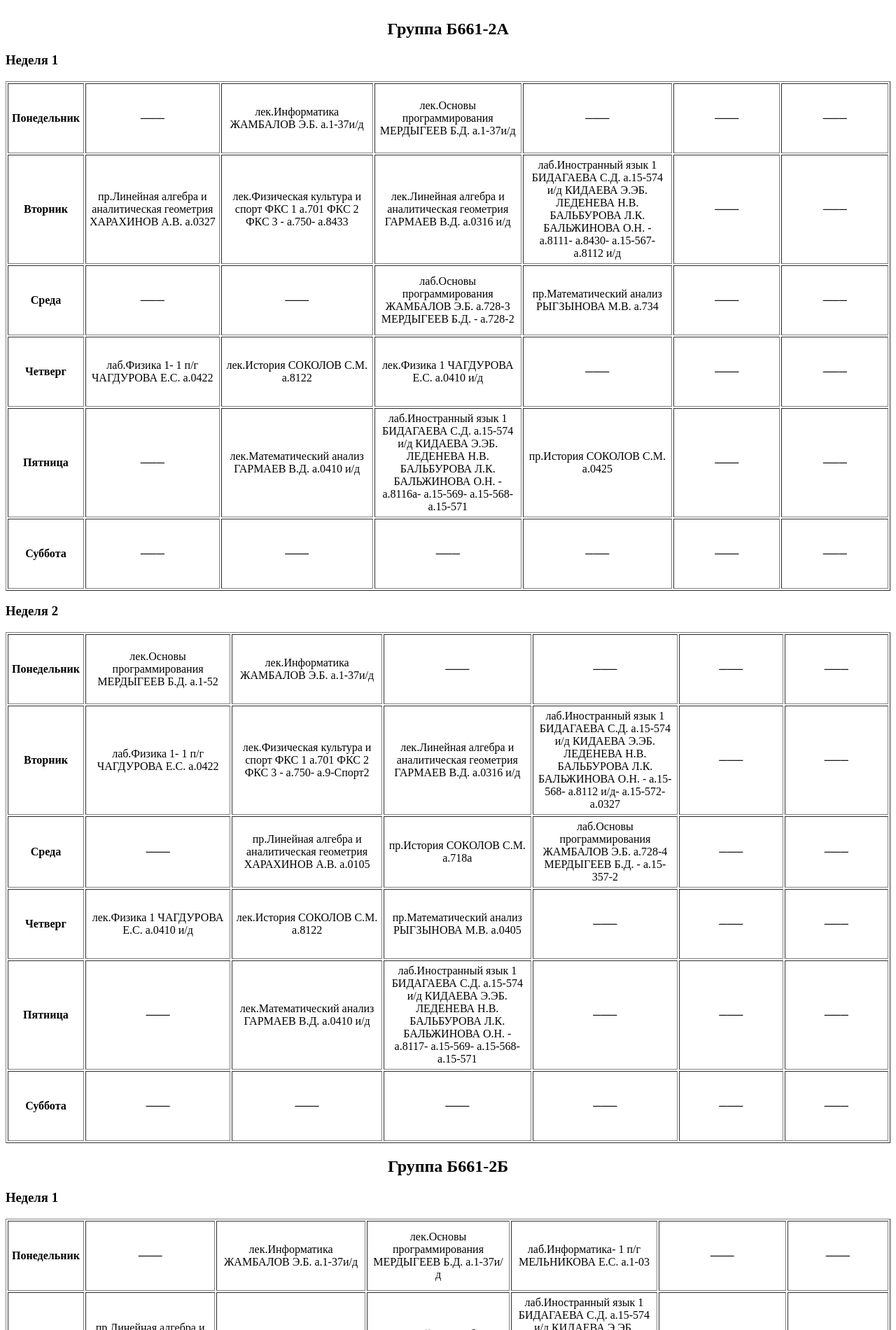
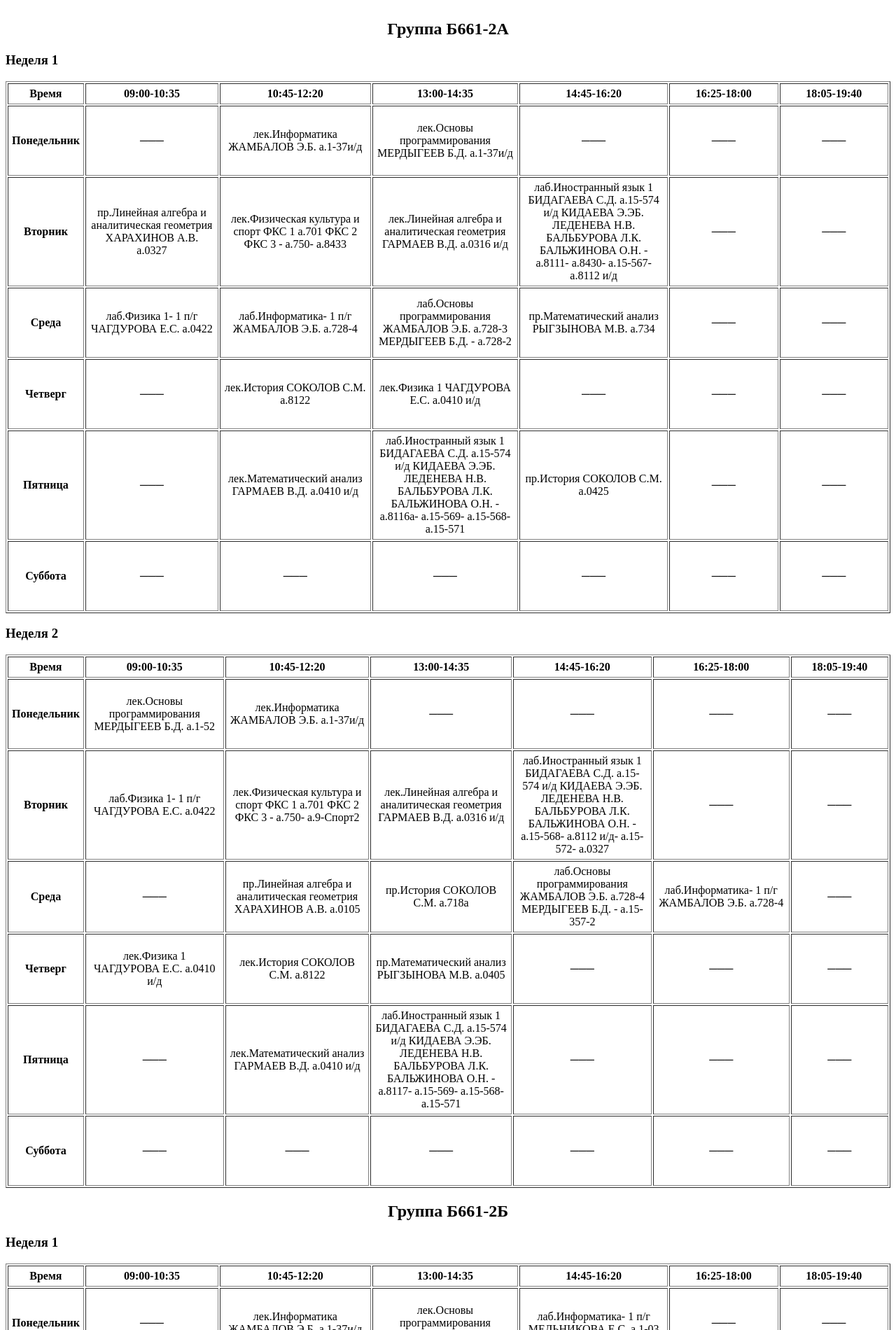
Before and after one commit to AndyTech-IT/TimeTable, a plain HTML site: page index.html in a window 1280 px wide. Shown: the top 1900 px of the page at 70% size. Drawn offline with Linux system fonts and the light colour scheme.

Commit message:
Add files via upload

```diff
--- a/index.html
+++ b/index.html
@@ -17,6 +17,15 @@
 			<h2>Группа Б661-2А</h2>
 			<h3>Неделя 1</h3>
 		</caption>
+		<thead>
+			<th>Время</th>
+			<th>09:00-10:35</th>
+			<th>10:45-12:20</th>
+			<th>13:00-14:35</th>
+			<th>14:45-16:20</th>
+			<th>16:25-18:00</th>
+			<th>18:05-19:40</th>
+		</thead>
 		<tr height="100">
 			<th>Понедельник</th>
 			<td  width="300">───</td>
@@ -37,8 +46,8 @@
 		</tr>
 		<tr height="100">
 			<th>Среда</th>
-			<td  width="300">───</td>
-			<td  width="300">───</td>
+			<td  width="300">лаб.Физика 1- 1 п/г ЧАГДУРОВА Е.С. а.0422</td>
+			<td  width="300">лаб.Информатика- 1 п/г ЖАМБАЛОВ Э.Б. а.728-4</td>
 			<td  width="300">лаб.Основы программирования ЖАМБАЛОВ Э.Б. а.728-3 МЕРДЫГЕЕВ Б.Д. - а.728-2</td>
 			<td  width="300">пр.Математический анализ РЫГЗЫНОВА М.В. а.734</td>
 			<td  width="300">───</td>
@@ -46,7 +55,7 @@
 		</tr>
 		<tr height="100">
 			<th>Четверг</th>
-			<td  width="300">лаб.Физика 1- 1 п/г ЧАГДУРОВА Е.С. а.0422</td>
+			<td  width="300">───</td>
 			<td  width="300">лек.История СОКОЛОВ С.М. а.8122</td>
 			<td  width="300">лек.Физика 1 ЧАГДУРОВА Е.С. а.0410 и/д</td>
 			<td  width="300">───</td>
@@ -78,6 +87,15 @@
 		<caption>
 			<h3>Неделя 2</h3>
 		</caption>
+		<thead>
+			<th>Время</th>
+			<th>09:00-10:35</th>
+			<th>10:45-12:20</th>
+			<th>13:00-14:35</th>
+			<th>14:45-16:20</th>
+			<th>16:25-18:00</th>
+			<th>18:05-19:40</th>
+		</thead>
 		<tr height="100">
 			<th>Понедельник</th>
 			<td  width="300">лек.Основы программирования МЕРДЫГЕЕВ Б.Д. а.1-52</td>
@@ -102,7 +120,7 @@
 			<td  width="300">пр.Линейная алгебра и аналитическая геометрия ХАРАХИНОВ А.В. а.0105</td>
 			<td  width="300">пр.История СОКОЛОВ С.М. а.718а</td>
 			<td  width="300">лаб.Основы программирования ЖАМБАЛОВ Э.Б. а.728-4 МЕРДЫГЕЕВ Б.Д. - а.15-357-2</td>
-			<td  width="300">───</td>
+			<td  width="300">лаб.Информатика- 1 п/г ЖАМБАЛОВ Э.Б. а.728-4</td>
 			<td  width="300">───</td>
 		</tr>
 		<tr height="100">
@@ -140,6 +158,15 @@
 			<h2>Группа Б661-2Б</h2>
 			<h3>Неделя 1</h3>
 		</caption>
+		<thead>
+			<th>Время</th>
+			<th>09:00-10:35</th>
+			<th>10:45-12:20</th>
+			<th>13:00-14:35</th>
+			<th>14:45-16:20</th>
+			<th>16:25-18:00</th>
+			<th>18:05-19:40</th>
+		</thead>
 		<tr height="100">
 			<th>Понедельник</th>
 			<td  width="300">───</td>
@@ -161,7 +188,7 @@
 		<tr height="100">
 			<th>Среда</th>
 			<td  width="300">───</td>
-			<td  width="300">лаб.Информатика- 1 п/г ЖАМБАЛОВ Э.Б. а.728-4</td>
+			<td  width="300">───</td>
 			<td  width="300">лаб.Основы программирования ЖАМБАЛОВ Э.Б. а.728-3 МЕРДЫГЕЕВ Б.Д. - а.728-2</td>
 			<td  width="300">пр.Математический анализ РЫГЗЫНОВА М.В. а.734</td>
 			<td  width="300">───</td>
@@ -169,7 +196,7 @@
 		</tr>
 		<tr height="100">
 			<th>Четверг</th>
-			<td  width="300">───</td>
+			<td  width="300">лаб.Физика 1- 2 п/г ЧАГДУРОВА Е.С. а.0422</td>
 			<td  width="300">лек.История СОКОЛОВ С.М. а.8122</td>
 			<td  width="300">лек.Физика 1 ЧАГДУРОВА Е.С. а.0410 и/д</td>
 			<td  width="300">───</td>
@@ -182,7 +209,7 @@
 			<td  width="300">лек.Математический анализ ГАРМАЕВ В.Д. а.0410 и/д</td>
 			<td  width="300">лаб.Иностранный язык 1 БИДАГАЕВА С.Д. а.15-574 и/д КИДАЕВА Э.ЭБ. ЛЕДЕНЕВА Н.В. БАЛЬБУРОВА Л.К. БАЛЬЖИНОВА О.Н. - а.8116а- а.15-569- а.15-568- а.15-571</td>
 			<td  width="300">пр.История СОКОЛОВ С.М. а.0425</td>
-			<td  width="300">лаб.Физика 1- 2 п/г ЧАГДУРОВА Е.С. а.0422</td>
+			<td  width="300">───</td>
 			<td  width="300">───</td>
 		</tr>
 		<tr height="100">
@@ -201,6 +228,15 @@
 		<caption>
 			<h3>Неделя 2</h3>
 		</caption>
+		<thead>
+			<th>Время</th>
+			<th>09:00-10:35</th>
+			<th>10:45-12:20</th>
+			<th>13:00-14:35</th>
+			<th>14:45-16:20</th>
+			<th>16:25-18:00</th>
+			<th>18:05-19:40</th>
+		</thead>
 		<tr height="100">
 			<th>Понедельник</th>
 			<td  width="300">лек.Основы программирования МЕРДЫГЕЕВ Б.Д. а.1-52</td>
@@ -225,7 +261,7 @@
 			<td  width="300">пр.Линейная алгебра и аналитическая геометрия ХАРАХИНОВ А.В. а.0105</td>
 			<td  width="300">пр.История СОКОЛОВ С.М. а.718а</td>
 			<td  width="300">лаб.Основы программирования ЖАМБАЛОВ Э.Б. а.728-4 МЕРДЫГЕЕВ Б.Д. - а.15-357-2</td>
-			<td  width="300">лаб.Информатика- 1 п/г ЖАМБАЛОВ Э.Б. а.728-4</td>
+			<td  width="300">───</td>
 			<td  width="300">───</td>
 		</tr>
 		<tr height="100">
```
